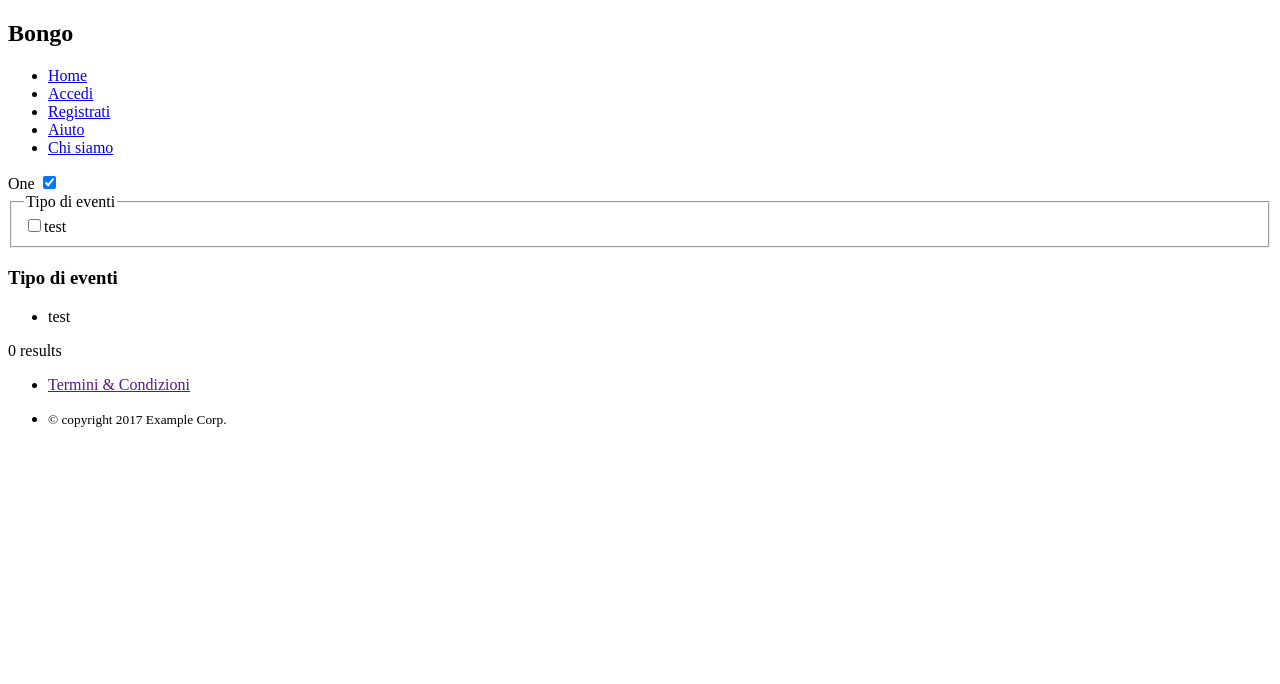
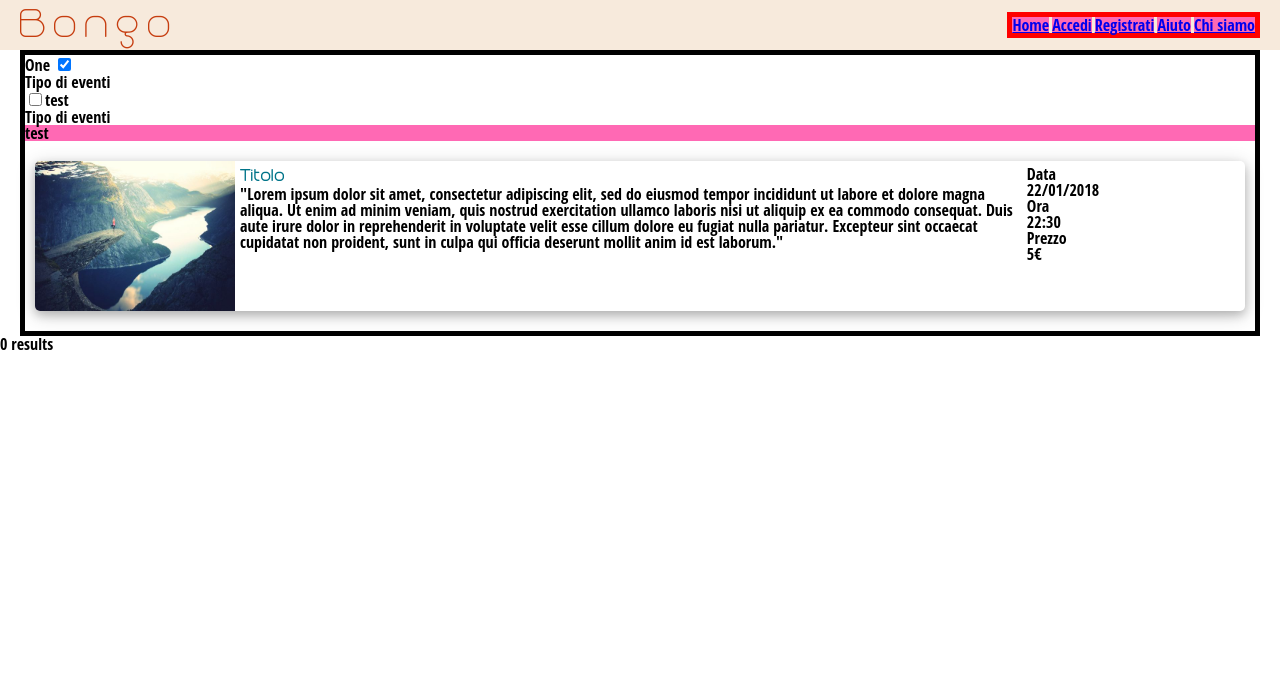
Before and after one commit to SalvatoreCognetta/BongoWebsite, a PHP site: page /php/search_page.php in a window 1280 px wide. Shown: the top 684 px of the page. Before the commit the page ends 427 px from the top, so only its background shows below. Run offline with PHP 8.4, Linux system fonts and the light colour scheme; data that the repository does not hold is empty.

Commit message:
Aggiustato la grid a 1024, sticky footer, card.

```diff
--- /dev/null
+++ b/css/reset.css
@@ -0,0 +1,48 @@
+/* http://meyerweb.com/eric/tools/css/reset/
+   v2.0 | 20110126
+   License: none (public domain)
+*/
+
+html, body, div, span, applet, object, iframe,
+h1, h2, h3, h4, h5, h6, p, blockquote, pre,
+a, abbr, acronym, address, big, cite, code,
+del, dfn, em, img, ins, kbd, q, s, samp,
+small, strike, strong, sub, sup, tt, var,
+b, u, i, center,
+dl, dt, dd, ol, ul, li,
+fieldset, form, label, legend,
+table, caption, tbody, tfoot, thead, tr, th, td,
+article, aside, canvas, details, embed,
+figure, figcaption, footer, header, hgroup,
+menu, nav, output, ruby, section, summary,
+time, mark, audio, video {
+  margin: 0;
+  padding: 0;
+  border: 0;
+  font-size: 100%;
+  font: inherit;
+  vertical-align: baseline;
+}
+/* HTML5 display-role reset for older browsers */
+article, aside, details, figcaption, figure,
+footer, header, hgroup, menu, nav, section {
+  display: block;
+}
+body {
+  line-height: 1;
+}
+ol, ul {
+  list-style: none;
+}
+blockquote, q {
+  quotes: none;
+}
+blockquote:before, blockquote:after,
+q:before, q:after {
+  content: '';
+  content: none;
+}
+table {
+  border-collapse: collapse;
+  border-spacing: 0;
+}
--- a/css/styleTest.css
+++ b/css/styleTest.css
@@ -2,14 +2,133 @@
 	box-sizing: border-box; /* La proprietà box-sizing: border-box ci permette di includere nel conteggio totale dell'altezza e largezza dell'elemento il padding e il border.*/
 }
 
-.main-nav {
-	grid-area: nav;
+html, body {
+	height: 100%;
 }
 
-.side {
-	grid-area: sidebar;
+body {
+	display: flex;
+	flex-direction: column;
+	align-items: center;
+	margin: 0 auto;
+	font-family: 'Open Sans Condensed', sans-serif;
 }
 
+li {
+	background-color: hotpink;
+}
+
+.content {
+	width:100%;
+	flex: 1 0 auto;
+}
+
+header {
+	/* width: 100%; */
+	background-color: rgb(247, 234, 220);
+}
+
+.main-nav {
+	max-width: 1240px;;
+	margin: 0 auto;
+
+	display: flex;
+	flex-direction: row;
+	justify-content: space-between;
+	align-items: center;
+}
+
+.logo{
+	margin: 0;
+	color: #C63D0F;
+	letter-spacing: 5px;
+	font-size: 50px;
+	font-family: trenchFont;
+}
+
+.nav-list-container {
+	border: 5px solid red;
+
+	display: inherit;
+	padding: 0;
+}
+
+.nav-list-container li {
+	margin-right: 3px;
+}
+
+.nav-list-container > :last-child{
+	margin-right: 0;
+}
+
+
+
+
+
+.filter-container {
+	border: 5px solid;
+
+	margin: 0 auto;
+	max-width: 1240px;
+}
+
+
+
+
+
+
+.card {
+	margin: 20px 10px;;
+	box-shadow: 0 4px 10px 0 rgba(0,0,0,0.2),0 4px 20px 0 rgba(0,0,0,0.19);
+	box-sizing: content-box;
+	display: flex;
+	border-radius: 5px;
+	max-height: 150px;
+	/* justify-content: space-between; */
+
+}
+
+.card img {
+	width: 200px;
+	height: 150px;
+	border-radius: 5px 0 0 5px;
+}
+
+.card-info {
+	margin: 5px;
+	width: 500px;
+	overflow: auto;
+	flex-grow: 2;
+}
+
+.card-info h2 {
+	color: #007489;
+	font-family: trenchFont;
+	font-size: 20px;
+	font-weight: bold;
+}
+
+.card-date {
+	margin: 5px 5px 5px 0;
+	flex-grow: 1;
+}
+
+
+
+
 .main-footer {
-	grid-area: footer;
+	max-width: 1240px;
+	display: flex;
+	flex-shrink: 0;
 }
+
+.main-footer ul{
+	display: flex;
+	flex-direction: row;
+}
+
+
+@font-face {
+	font-family: trenchFont;
+	src: url(./trench100free.ttf);
+}
--- a/html/home.html
+++ b/html/home.html
@@ -9,8 +9,8 @@
 
 <body>
     <header>
-        <nav>
-            <div class="nav-container">
+        <nav class="nav-container">
+            <!-- <div class="nav-container"> -->
                 <h1>Bongo</h1>
                 <ul>
                     <li class="active"><a href="./home.html">Home</a></li>
@@ -19,7 +19,7 @@
                     <li><a href="./help.html">Aiuto</a></li>
                     <li><a href="./about.html">Chi siamo</a></li>
                 </ul>
-            </div>
+            <!-- </div> -->
         </nav>
     </header>
 
--- a/php/search_page.php
+++ b/php/search_page.php
@@ -3,17 +3,17 @@
 
 <head>
 	<title>Bongo</title>
+	<link href="../css/reset.css" rel="stylesheet" type="text/css">
 	<link href="../css/styleTest.css" rel="stylesheet" type="text/css">
 
 </head>
 
 <body>
-
-	<div class="wrapper">
+	<div class="content"> <!-- Necessario per lo sticky footer -->
 		<header>
 			<nav class="main-nav">
-				<h1>Bongo</h1>
-				<ul>
+				<h1 class="logo">Bongo</h1>
+				<ul class="nav-list-container">
 					<li><a href="../html/home.html">Home</a></li>
 					<li><a href="../html/login.html">Accedi</a></li>
 					<li><a href="../html/signin.html">Registrati</a></li>
@@ -22,8 +22,6 @@
 				</ul>
 			</nav>
 		</header>
-
-
 
 
 
@@ -47,7 +45,27 @@
 				</ul>
 			</aside>
 
+			<section class="cards">
+				<article class="card">
+					<img src="../img/img_fjords.jpg">
+					<div class="card-info">
+						<h2>Titolo</h2>
+						<p>"Lorem ipsum dolor sit amet, consectetur adipiscing elit, sed do eiusmod tempor incididunt ut labore et dolore magna aliqua. Ut enim ad minim veniam, quis nostrud exercitation ullamco laboris nisi ut aliquip ex ea commodo consequat. Duis aute irure dolor in reprehenderit in voluptate velit esse cillum dolore eu fugiat nulla pariatur. Excepteur sint occaecat cupidatat non proident, sunt in culpa qui officia deserunt mollit anim id est laborum."</p>
 					</div>
+					<div class="card-date">
+						<h3>Data</h3>
+						<p>22/01/2018</p>
+						<h3>Ora</h3>
+						<p>22:30</p>
+						<h3>Prezzo</h3>
+						<p>5€</p>
+					</div>
+				</article>
+			</section>
+
+		</div>
+
+
 		<?php
 		$servername = "localhost";
 		$username = "root";
@@ -67,7 +85,7 @@
 		if (mysqli_num_rows($result) > 0) {
 			// output data of each row
 			while($row = mysqli_fetch_assoc($result)) {
-			echo "id: " . $row["idevento"]. " - Name: " . $row["nomeEvento"]. " - Città:" . $row["citta"]. "<br>";
+				echo "id: " . $row["idevento"]. " - Name: " . $row["nomeEvento"]. " - Città: " . $row["citta"]. "<br>";
 			}
 		} else {
 			echo "0 results";
@@ -76,13 +94,15 @@
 		mysqli_close($conn);
 		?>
 
+	</div>
+
 	<footer class="main-footer">
 		<ul>
 			<li><a href="">Termini &amp; Condizioni</a></li>
-				<li><p><small>© copyright 2017 Example Corp.</small></p></li>
+			<li><small>© copyright 2017 Example Corp.</small></li>
 		</ul>
 	</footer>
-	</div>
+
 
 </body>
 
```
Also changed, not shown: css/Proprietà utilizzate.md (+20 -16 lines), css/style.css (+3 -5 lines), img/img_fjords.jpg (added). Lines whose indentation alone changed are shown as unchanged.
